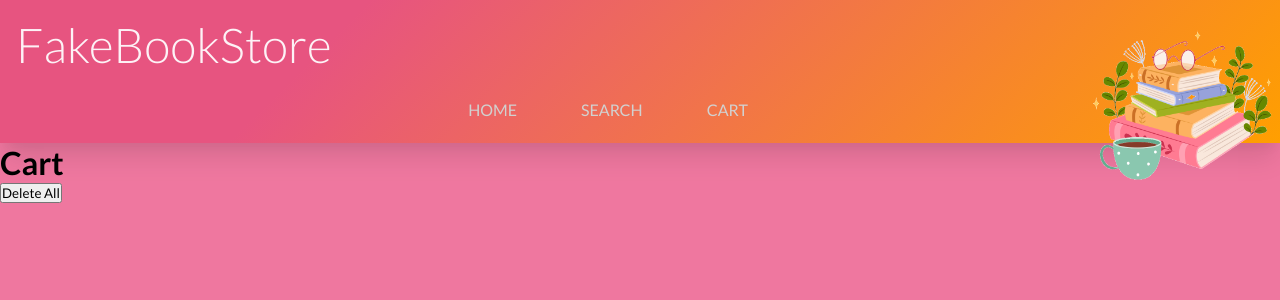
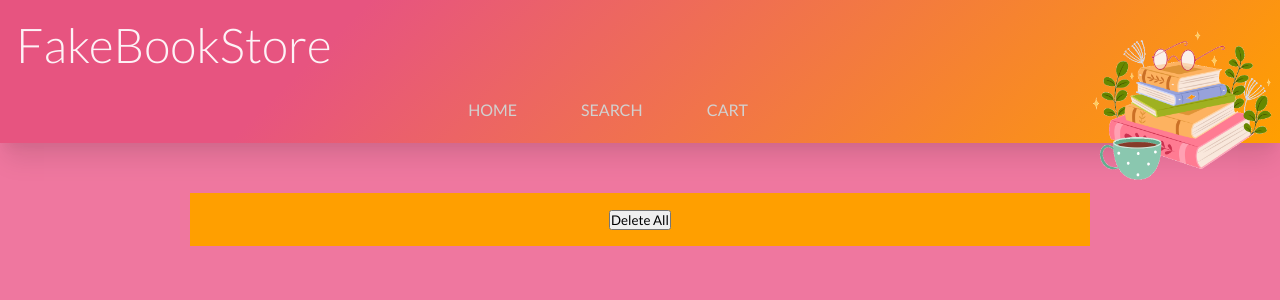
Before and after one commit to Kamisia/fake-book-store, a React (Vite) app: page /cart in a window 1280 px wide. Shown: the top 300 px of the page. Built offline with nearby package versions, Linux system fonts and the light colour scheme.

Commit message:
modified:   src/index.css 	modified:   src/pages/Cart.jsx

```diff
--- a/src/index.css
+++ b/src/index.css
@@ -111,17 +111,18 @@ html {
   margin-bottom: 20px;
   box-shadow: var(--shadow-2);
 }
-.image-container-book {
+.image-container-book,
+.single-item img {
   width: 25%;
   padding: 0.5rem;
   text-align: center;
 }
-.image-container-book img {
+.image-container-book img,
+.single-item img {
   box-shadow: var(--shadow-2);
 }
 .content-container {
   padding: 0.5rem;
-
   width: 60%;
   text-align: start;
 }
@@ -147,17 +148,20 @@ html {
   color: var(--darker-main-color);
   background-color: transparent;
 }
-.content-container h2 {
+.content-container h2,
+.single-item h1 {
   font-weight: 400;
   color: var(--black-color);
   margin-bottom: 20px;
 }
-.content-container p {
+.content-container p,
+.single-item p {
   font-weight: 300;
   padding-top: 0.4rem;
   color: var(--dark-grey-color);
 }
-.content-container p:first-of-type {
+.content-container p:first-of-type,
+.single-item p {
   font-style: italic;
   color: var(--black-color);
 }
@@ -172,7 +176,8 @@ html {
 }
 /*Home*/
 
-.hero-container {
+.hero-container,
+.cart-container {
   width: 100%;
   justify-content: center;
   text-align: center;
@@ -213,3 +218,26 @@ html {
     width: 45%;
   }
 }
+/*CART*/
+
+.cart-container {
+  background-color: var(--detail-color);
+  width: 80%;
+  max-width: 900px;
+  margin-left: auto;
+  margin-right: auto;
+  box-shadow: var(--shadow);
+}
+.items-container {
+  background-color: var(--withe-color);
+  width: 80%;
+  margin-left: auto;
+  margin-right: auto;
+  margin-top: 20px;
+  margin-bottom: 20px;
+  padding: 2rem;
+}
+.single-item {
+  border: 2px solid green;
+  text-align: left;
+}
--- a/src/pages/Cart.jsx
+++ b/src/pages/Cart.jsx
@@ -1,4 +1,3 @@
-import { useEffect, useState } from "react";
 import { useDispatch, useSelector } from "react-redux";
 import {
   selectItems,
@@ -11,23 +10,26 @@ const Cart = () => {
 
   const handleDelete = (itemId) => {
     dispatch(deleteItem(itemId));
-    console.log("klik");
   };
   const handleDeleteAll = () => {
     dispatch(deleteAllItems);
   };
   return (
     <div className="cart-container">
-      <h1>Cart</h1>
-
-      <div className="items-container">
+      <div className="container">
         {items &&
           items.map((item) => (
-            <div className="single-item" key={item.id}>
-              <h1>{item.title}</h1>
-              {item.authors && <p> ~{item.authors.join(", ")}</p>}
-              <img src={item.image} />
-              <button onClick={() => handleDelete(item.id)}>delete</button>
+            <div className="single-book" key={item.id}>
+              <div className="image-container-book">
+                <img src={item.image} />
+              </div>
+              <div className="content-container">
+                <h1>{item.title}</h1>
+                {item.authors && <p> ~{item.authors.join(", ")}</p>}
+              </div>
+              <div className="button-container">
+                <button onClick={() => handleDelete(item.id)}>delete</button>
+              </div>
             </div>
           ))}
 
```
